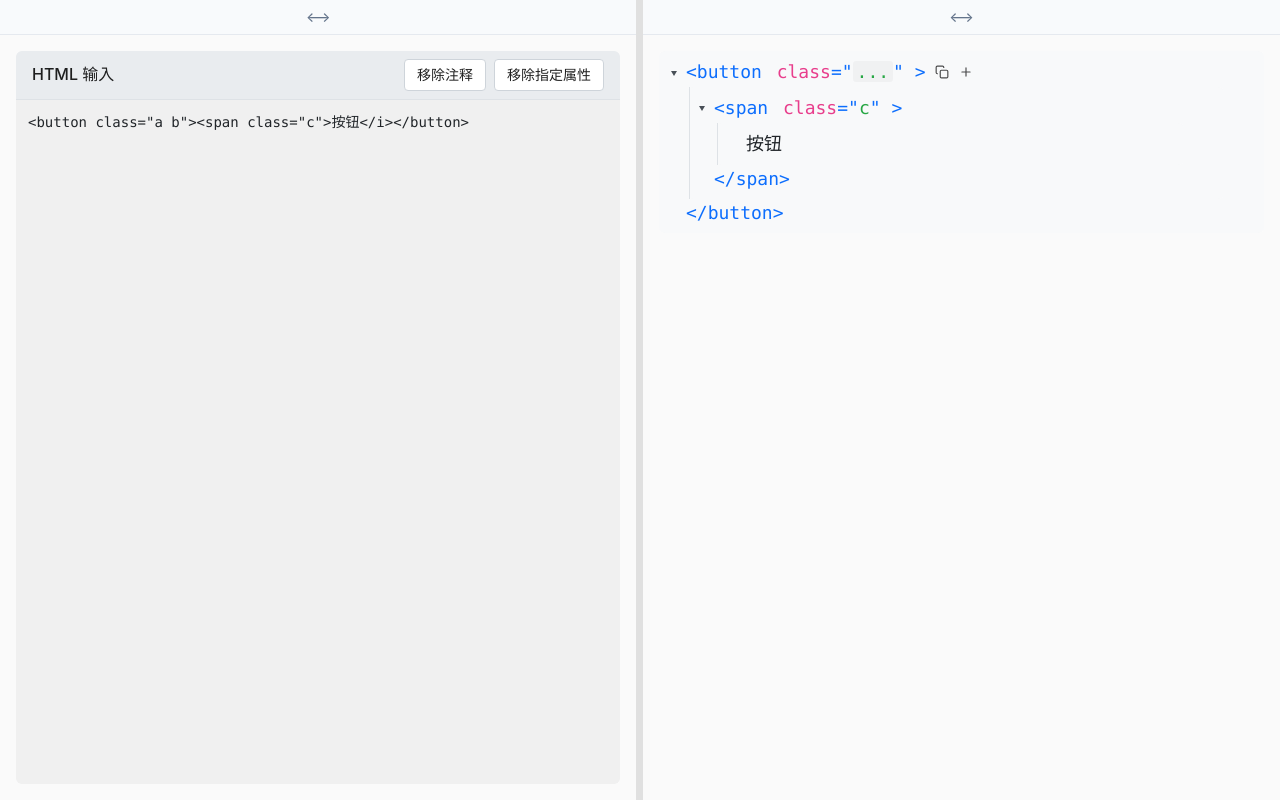
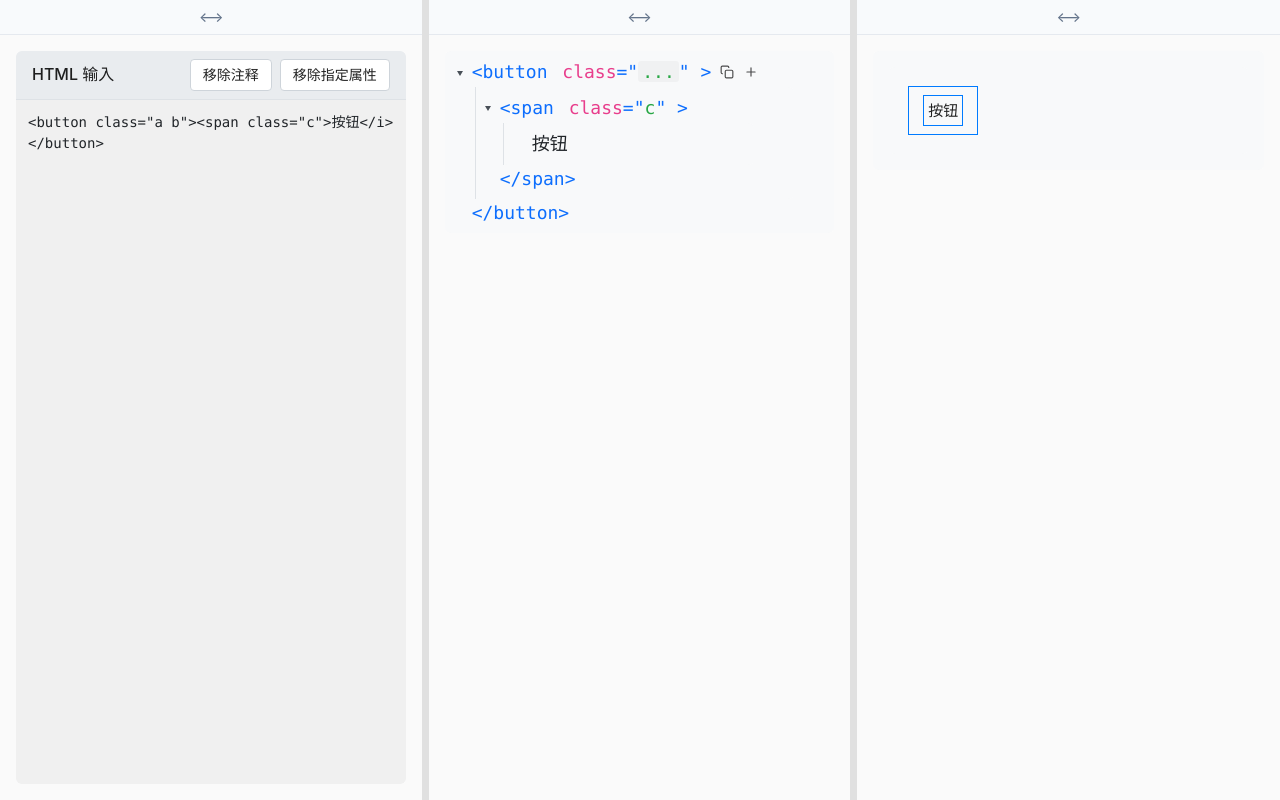
Before and after one commit to Sisyphean-a/jsonToJs, a Vue app: page /#/html in a window 1280 px wide. Built offline with nearby package versions, Linux system fonts and the light colour scheme.

Commit message:
增加html简化预览界面

```diff
--- /dev/null
+++ b/src/views/htmlToJs/components/HtmlPreview.vue
@@ -0,0 +1,214 @@
+<template>
+  <div>
+    <div v-html="processedHtml"></div>
+  </div>
+</template>
+
+<script setup>
+import { ref, computed } from 'vue'
+
+const props = defineProps({
+  html: {
+    type: String,
+    required: true,
+  },
+})
+
+// 处理HTML内容：移除所有属性并添加预览样式类
+const processedHtml = computed(() => {
+  if (!props.html) return ''
+
+  // 使用正则表达式处理HTML
+  let processed = props.html
+
+  // 移除所有属性，但保留标签和内容
+  // 匹配开始标签和属性，保留标签名但移除所有属性
+  processed = processed.replace(/<([a-zA-Z][a-zA-Z0-9]*)[^>]*>/g, (match, tagName) => {
+    // 为每个标签添加预览样式类和title属性
+    return `<${tagName} class="preview-element" title="${tagName}">`
+  })
+
+  return processed
+})
+</script>
+
+<style lang="scss" scoped>
+// 为所有预览元素添加边框和内边距样式
+:deep(.preview-element) {
+  border: 1px solid #007bff !important;
+  padding: 4px !important;
+  margin: 3px !important;
+  display: inline-block !important;
+  min-height: 20px !important;
+  box-sizing: border-box !important;
+  vertical-align: top !important;
+
+  // 确保块级元素正确显示
+  &:is(
+      div,
+      p,
+      h1,
+      h2,
+      h3,
+      h4,
+      h5,
+      h6,
+      section,
+      article,
+      header,
+      footer,
+      nav,
+      aside,
+      main,
+      ul,
+      ol,
+      li,
+      blockquote,
+      pre
+    ) {
+    display: block !important;
+    margin: 3px 0 !important;
+    clear: both !important;
+  }
+
+  // 确保内联元素正确显示
+  &:is(span, a, em, strong, b, i, u, small, mark, sub, sup, code) {
+    display: inline-block !important;
+    margin: 2px !important;
+    vertical-align: top !important;
+  }
+
+  // 按钮元素样式
+  &:is(button) {
+    display: inline-block !important;
+    padding: 6px 12px !important;
+    margin: 3px !important;
+    vertical-align: top !important;
+  }
+
+  // 图片元素样式 - 隐藏破碎图标
+  &:is(img) {
+    display: inline-block !important;
+    width: 60px !important;
+    height: 30px !important;
+    margin: 3px !important;
+    background-color: #e9ecef !important;
+    position: relative !important;
+    vertical-align: top !important;
+
+    // 隐藏破碎的图片图标
+    &::before {
+      content: 'IMG' !important;
+      position: absolute !important;
+      top: 50% !important;
+      left: 50% !important;
+      transform: translate(-50%, -50%) !important;
+      font-size: 10px !important;
+      color: #6c757d !important;
+      font-weight: bold !important;
+    }
+
+    // 完全隐藏原始图片内容
+    color: transparent !important;
+    font-size: 0 !important;
+    text-indent: -9999px !important;
+    overflow: hidden !important;
+  }
+
+  // SVG主元素样式
+  &:is(svg) {
+    display: inline-block !important;
+    width: 20px !important;
+    height: 20px !important;
+    margin: 3px !important;
+    overflow: hidden !important;
+    vertical-align: top !important;
+  }
+
+  // SVG内部元素样式
+  &:is(path, g, ellipse, circle, rect, line, polyline, polygon, text, tspan) {
+    display: inline-block !important;
+    margin: 2px !important;
+    padding: 2px !important;
+    max-width: 100px !important;
+    overflow: hidden !important;
+    vertical-align: top !important;
+  }
+
+  // SVG定义元素样式（通常不可见但需要样式）
+  &:is(defs, filter, linearGradient, radialGradient, stop, clipPath, mask, pattern) {
+    display: inline-block !important;
+    margin: 2px !important;
+    padding: 1px !important;
+    max-width: 80px !important;
+    background-color: rgba(255, 255, 0, 0.1) !important; // 淡黄色背景便于识别
+    font-size: 10px !important;
+    vertical-align: top !important;
+  }
+
+  // SVG滤镜元素样式
+  &:is(
+      feFlood,
+      feBlend,
+      feGaussianBlur,
+      feOffset,
+      feColorMatrix,
+      feMorphology,
+      feConvolveMatrix,
+      feTurbulence,
+      feComposite,
+      feMerge,
+      feMergeNode
+    ) {
+    display: inline-block !important;
+    margin: 2px !important;
+    padding: 1px !important;
+    max-width: 60px !important;
+    background-color: rgba(0, 255, 0, 0.1) !important; // 淡绿色背景便于识别
+    font-size: 9px !important;
+    vertical-align: top !important;
+  }
+
+  // 字体元素样式
+  &:is(font) {
+    display: inline-block !important;
+    margin: 2px !important;
+    vertical-align: top !important;
+  }
+
+  // 其他可能的HTML5元素
+  &:is(video, audio, canvas, iframe, embed, object) {
+    display: inline-block !important;
+    max-width: 150px !important;
+    max-height: 100px !important;
+    margin: 3px !important;
+    vertical-align: top !important;
+  }
+
+  // 表格元素
+  &:is(table, tr, td, th, thead, tbody, tfoot) {
+    display: block !important;
+    margin: 2px !important;
+    padding: 2px !important;
+    clear: both !important;
+  }
+
+  // 表单元素
+  &:is(input, textarea, select, option, label, fieldset, legend) {
+    display: inline-block !important;
+    margin: 3px !important;
+    max-width: 120px !important;
+    vertical-align: top !important;
+  }
+}
+
+// 整体容器样式
+div {
+  padding: 16px;
+  background-color: #f8f9fa;
+  border-radius: 6px;
+  overflow: auto;
+  font-family: Arial, sans-serif;
+  line-height: 1.4;
+}
+</style>
--- a/src/views/htmlToJs/index.vue
+++ b/src/views/htmlToJs/index.vue
@@ -10,6 +10,10 @@
     <template #column2>
       <html-view :html="html" />
     </template>
+
+    <template #column3>
+      <html-preview :html="html" />
+    </template>
   </resizable-layout>
 </template>
 
@@ -18,13 +22,13 @@ import { ref } from 'vue'
 import ResizableLayout from '@/components/ResizableLayout.vue'
 import HtmlView from './components/HtmlView.vue'
 import HtmlInput from './components/HtmlInput.vue'
-
+import HtmlPreview from './components/HtmlPreview.vue'
 // 默认HTML示例
 const defaultHtml = '<button class="a b"><span class="c">按钮</i></button>'
 
 const html = ref(defaultHtml)
 const htmlInput = ref(defaultHtml)
-const columnCount = ref(2)
+const columnCount = ref(3)
 </script>
 
 <style lang="scss" scoped></style>
```
